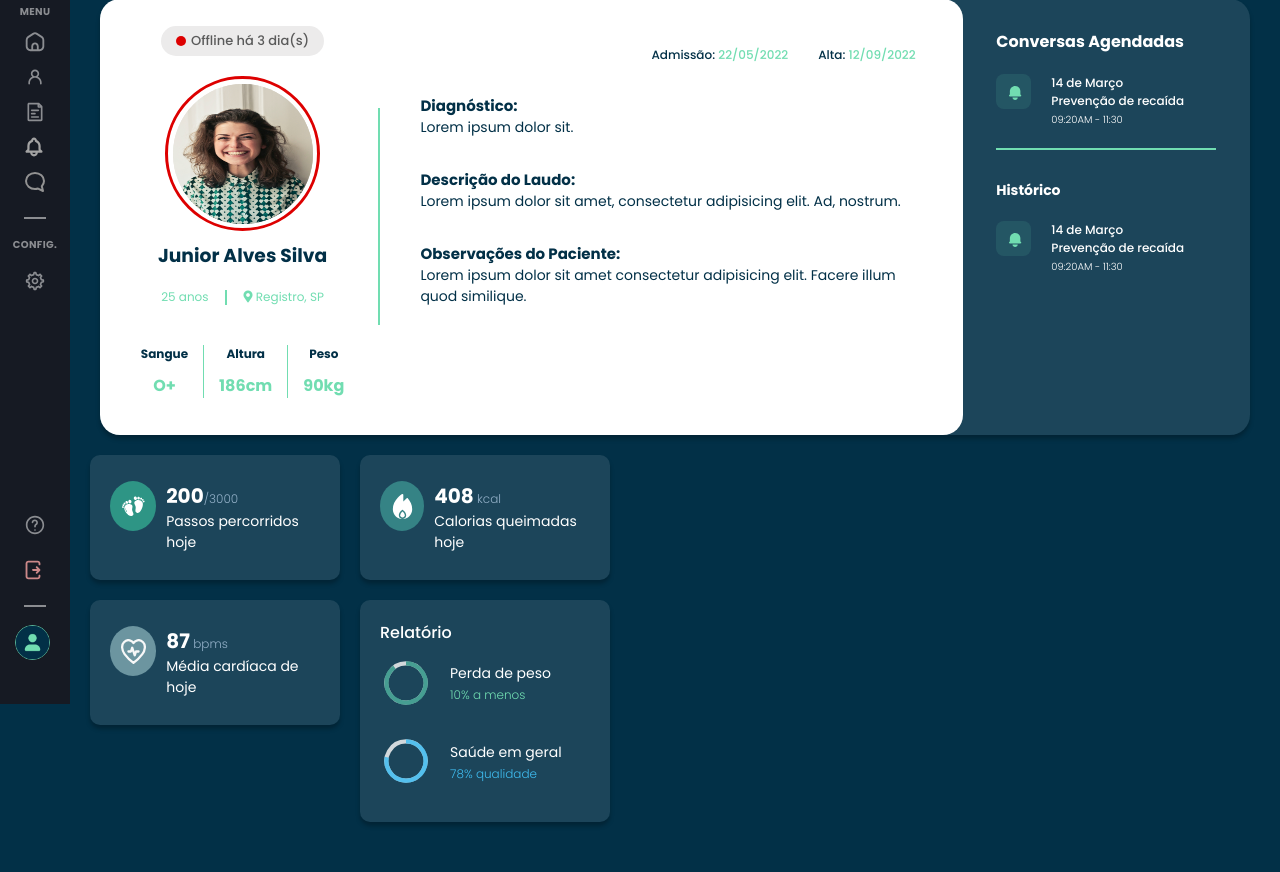
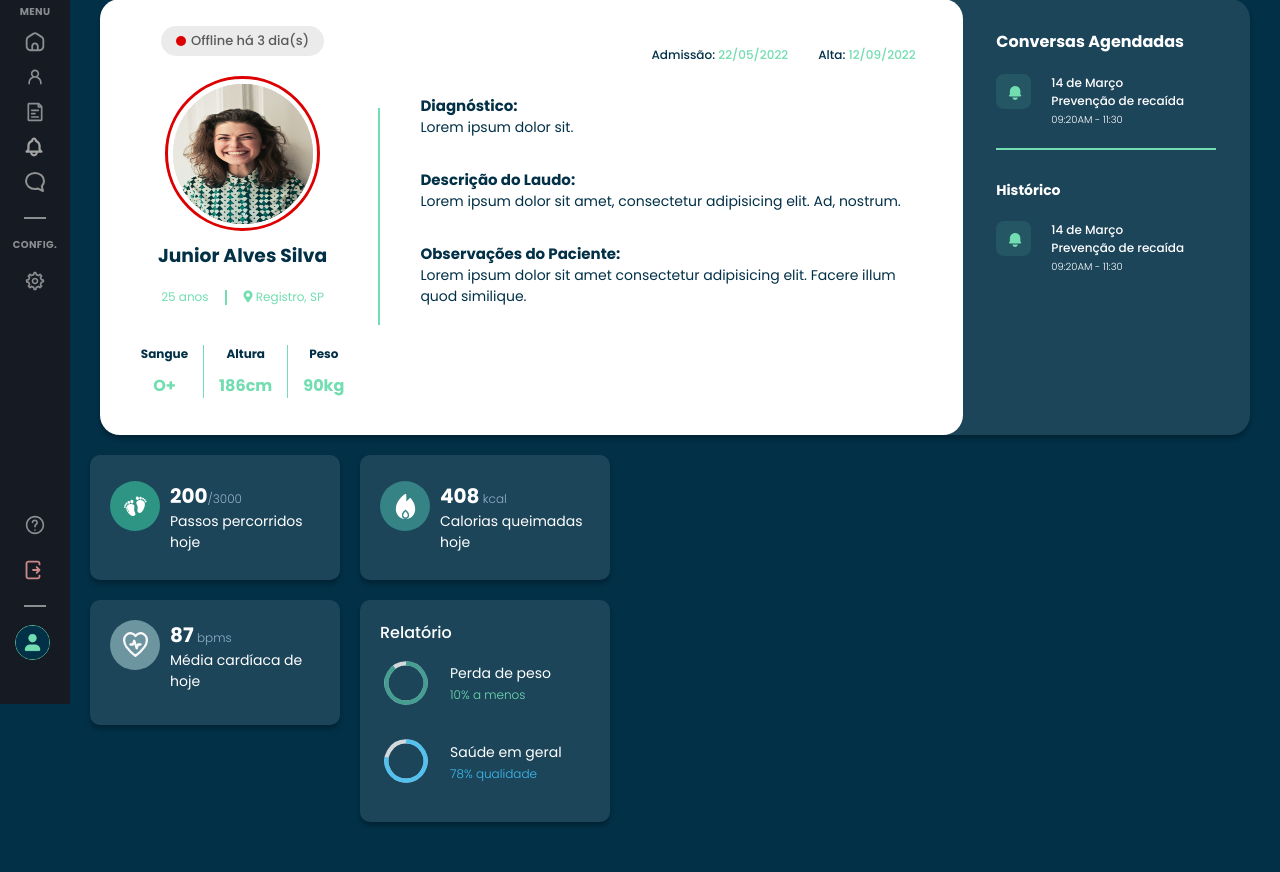
Before and after one commit to aasjunior/tera_dashboard, a Flask app: page /paciente in a window 1280 px wide. Shown: the part 96-968 px from the top of the page. Run offline with Flask 3, Linux system fonts and the light colour scheme; some libraries are stand-ins or nearby versions.

Commit message:
/paciente - Relátorio

```diff
--- a/views/paciente.html
+++ b/views/paciente.html
@@ -83,13 +83,13 @@
                 <div class="row">
                     <div class="col">
                         <div class="card col horizontal-center">
-                            <div class="row space-between">
+                            <div class="row">
                                 <span class="feetIcon icon mr-10"></span>
                                 <p><span class="fs-20 bold">200<em>/3000</em></span><br>Passos percorridos hoje</p>
                             </div>
                         </div>
-                        <div class="card col horizontal-center">
-                            <div class="row space-between">
+                        <div class="card col">
+                            <div class="row">
                                 <span class="heartIcon icon mr-10"></span>
                                 <p><span class="fs-20 bold">87<em> bpms</em></span><br>Média cardíaca de hoje</p>
                             </div>
@@ -97,7 +97,7 @@
                     </div>
                     <div class="col">
                         <div class="card col horizontal-center">
-                            <div class="row space-between">
+                            <div class="row">
                                 <span class="calIcon icon mr-10"></span>
                                 <p><span class="fs-20 bold">408<em> kcal</em></span><br>Calorias queimadas hoje</p>
                             </div>
--- a/views/static/css/global.css
+++ b/views/static/css/global.css
@@ -174,6 +174,7 @@ em{
 
 .dashboard .icon{
     width: 50px;
+    min-width: 50px;
     height: 50px;
     border-radius: 50%;
     background-position: center center;
@@ -199,6 +200,7 @@ em{
 
 .patient-card_dash .icon{
     width: 50px;
+    min-width: 50px;
     height: 50px;
     background-repeat: no-repeat;
     background-position: center center;
```
